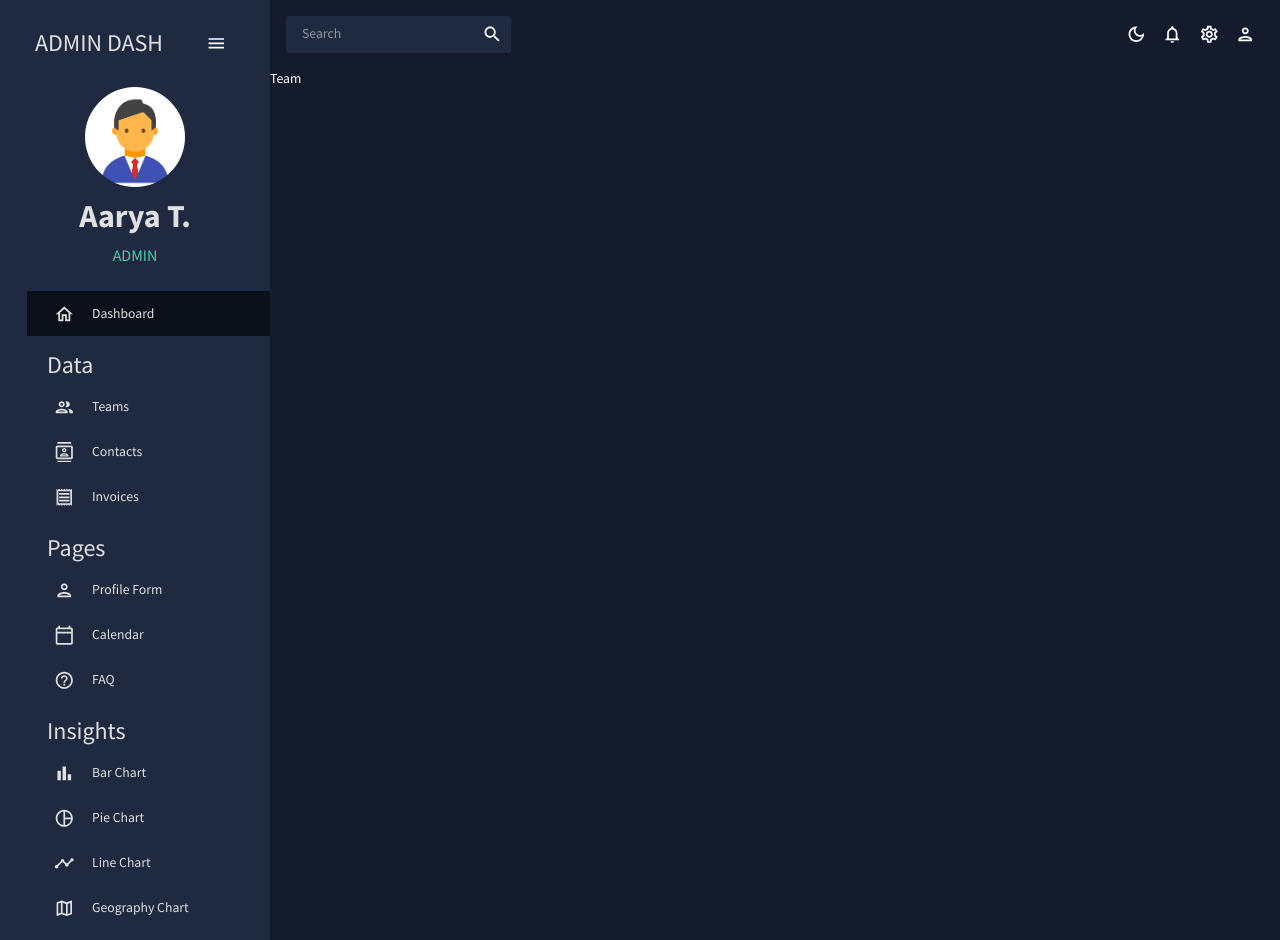
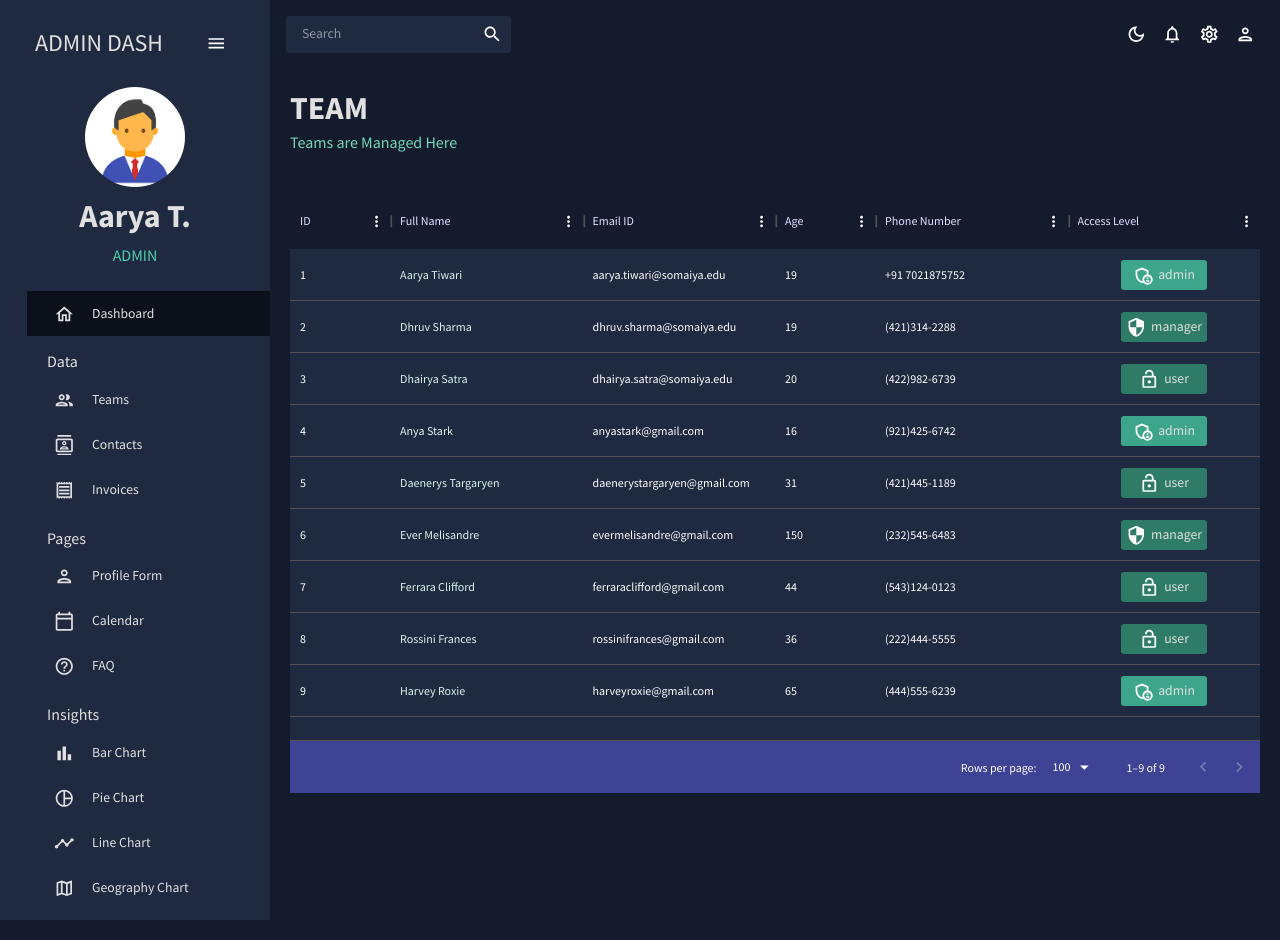
Before and after one commit to AaryaTiwari1211/Admin_Dashboard, a React (Vite) app in the folder frontend/admin_dashboard/: page /team in a window 1280 px wide. Built offline with nearby package versions, Linux system fonts and the light colour scheme.

Commit message:
Completed Team Page Using Data Grid

```diff
--- a/frontend/admin_dashboard/src/App.jsx
+++ b/frontend/admin_dashboard/src/App.jsx
@@ -4,7 +4,7 @@ import { ColorModeContext, useThemeMode } from './theme'
 import { CssBaseline, ThemeProvider } from '@mui/material'
 import Sidebar2 from "./pages/global/Sidebar/Sidebar2";
 import Topbar from './pages/global/TopBar/Topbar'
-import Dashboard from './pages/Dashboard/dashboard'
+import Dashboard from './pages/Dashboard/Dashboard'
 import Invoices from './pages/Invoices/Invoices'
 import Contacts from './pages/Contacts/Contacts'
 import Bar from './pages/Bar/Bar'
--- a/frontend/admin_dashboard/src/Data/mockData.js
+++ b/frontend/admin_dashboard/src/Data/mockData.js
@@ -3,25 +3,25 @@ import { tokens } from "../theme";
 export const mockDataTeam = [
     {
         id: 1,
-        name: "Jon Snow",
-        email: "jonsnow@gmail.com",
-        age: 35,
-        phone: "(665)121-5454",
+        name: "Aarya Tiwari",
+        email: "aarya.tiwari@somaiya.edu",
+        age: 19,
+        phone: "+91 7021875752",
         access: "admin",
     },
     {
         id: 2,
-        name: "Cersei Lannister",
-        email: "cerseilannister@gmail.com",
-        age: 42,
+        name: "Dhruv Sharma",
+        email: "dhruv.sharma@somaiya.edu",
+        age: 19,
         phone: "(421)314-2288",
         access: "manager",
     },
     {
         id: 3,
-        name: "Jaime Lannister",
-        email: "jaimelannister@gmail.com",
-        age: 45,
+        name: "Dhairya Satra",
+        email: "dhairya.satra@somaiya.edu",
+        age: 20,
         phone: "(422)982-6739",
         access: "user",
     },
--- /dev/null
+++ b/frontend/admin_dashboard/src/components/Header/Header.css
@@ -0,0 +1,10 @@
+.title{
+    transition: all;
+}
+
+.title:hover{
+    transition-duration: 0.1s;
+    transition-timing-function: linear;
+    color: #624aff;
+    cursor: pointer;
+}
--- a/frontend/admin_dashboard/src/components/Header.jsx
+++ b/frontend/admin_dashboard/src/components/Header/Header.jsx
@@ -1,6 +1,7 @@
 import React from 'react'
 import { Typography, useTheme, Box } from '@mui/material'
-import tokens from '../theme'
+import {tokens} from '../../theme'
+import './Header.css'
 
 function Header({title , subtitle}) {
     const theme = useTheme()
@@ -8,14 +9,19 @@ function Header({title , subtitle}) {
     return (
         <Box mb='30px'>
             <Typography
-                variant={h2}
+                variant='h2'
                 color={colors.grey[100]}
                 fontWeight='bold'
                 sx={{ mb: '5px' }}>
-                {title}
+                    <span className='title'>
+                        {title}
+                    </span>
             </Typography>
-            <Typography variant='h5' color={colors.green_accent[400]}>
-                {subtitle}
+            <Typography variant='h5' color={colors.greenAccent[400]}>
+                <span>
+                    {subtitle}
+                </span>
+
             </Typography>
         </Box>
     )
--- a/frontend/admin_dashboard/src/pages/Dashboard/Dashboard.jsx
+++ b/frontend/admin_dashboard/src/pages/Dashboard/Dashboard.jsx
@@ -1,8 +1,14 @@
 import React from 'react'
+import Header from '../../components/Header/Header'
+import {Box} from '@mui/material'
 
 function Dashboard() {
     return (
-        <div>Dashboard</div>
+        <Box m='20px'>
+            <Box display='flex' justifyContent='space-between' alignItems='center'>
+                <Header title='DASHBOARD' subtitle='Welcome to the Dashboard' />
+            </Box>
+        </Box>
     )
 }
 
--- a/frontend/admin_dashboard/src/pages/Team/Team.jsx
+++ b/frontend/admin_dashboard/src/pages/Team/Team.jsx
@@ -1,8 +1,130 @@
 import React from 'react'
+import { Box, Typography, useTheme } from '@mui/material'
+import { DataGrid } from '@mui/x-data-grid'
+import { tokens } from '../../theme'
+import { mockDataTeam } from '../../Data/mockData'
+import AdminPanelSettingsOutlinedIcon from '@mui/icons-material/AdminPanelSettingsOutlined'
+import LockOpenOutlinedIcon from '@mui/icons-material/LockOpenOutlined'
+import SecurityOutlinedIcon from '@mui/icons-material/SecurityOutlined'
+import Header from '../../components/Header/Header'
+import { borderBottom } from '@mui/system'
+
 
 function Team() {
+  const theme = useTheme()
+  const colors = tokens(theme.palette.mode)
+  const columns = [
+    {
+      field: 'id',
+      headerName: 'ID'
+    },
+    {
+      field: 'name',
+      headerName: 'Full Name',
+      flex: 1,
+      cellClassName: 'name-column--cell',
+    },
+    {
+      field: 'email',
+      headerName: 'Email ID',
+      flex: 1
+    },
+    {
+      field: 'age',
+      headerName: 'Age',
+      type: 'number',
+      headerAlign: 'left',
+      align: 'left',
+      cellClassName: 'age-column--cell',
+    },
+    {
+      field: 'phone',
+      headerName: 'Phone Number',
+      flex: 1,
+    },
+    {
+      field: 'access',
+      headerName: 'Access Level',
+      flex: 1,
+      renderCell: ({ row: { access } }) => {
+        return (
+          <Box
+            width='50%'
+            m='0 auto'
+            p='5px'
+            display='flex'
+            justifyContent='center'
+            backgroundColor={
+              access === 'admin'
+                ? colors.greenAccent[600]
+                : colors.greenAccent[700]
+            }
+            borderRadius='3px'
+          >
+            {
+              access === 'admin' &&
+              <AdminPanelSettingsOutlinedIcon />
+            }
+            {
+              access === 'manager' &&
+              <SecurityOutlinedIcon />
+            }
+            {
+              access === 'user' &&
+              <LockOpenOutlinedIcon />
+            }
+            <Typography
+              color={colors.grey[100]}
+              sx={{ ml: '5px' }}
+            >{access}</Typography>
+          </Box>
+        )
+      }
+    },
+  ]
   return (
-    <div>Team</div>
+    <Box m='20px'>
+      <Header title='TEAM' subtitle='Teams are Managed Here' />
+      <Box
+      m='40px 0 0 0'
+      height='75vh'
+      sx={
+        {
+          "& .MuiDataGrid-root":
+          {
+            border: 'none'
+          },
+          "& .MuiDataGrid-cell":
+          {
+            borderBottom: 'none'
+          },
+          "& .name-column--cell":
+          {
+            color: colors.greenAccent[100]
+          },
+          "& .MuiDataGrid-columnHeaders":
+          {
+            color: colors.blueAccent[100],
+            borderBottom: 'none'
+          },
+          "& .MuiDataGrid-virtualScroller":
+          {
+            backgroundColor: colors.primary[400],
+          },
+          "& .MuiDataGrid-footerContainer":
+          {
+            borderTop: 'nono',
+            backgroundColor: colors.blueAccent[700],
+          },
+        }
+      }
+      >
+        <DataGrid
+          rows={mockDataTeam}
+          columns={columns}
+        />
+      </Box>
+    </Box>
   )
 }
 
--- a/frontend/admin_dashboard/src/pages/global/Sidebar/Sidebar2.jsx
+++ b/frontend/admin_dashboard/src/pages/global/Sidebar/Sidebar2.jsx
@@ -57,7 +57,7 @@ const Sidebar2 = () => {
                 },
                 "& .pro-inner-item:hover": {
                     transitionProperty: 'all !important',
-                    transitionDelay: '0.1s !important',
+                    transitionDuration: '0.2s !important',
                     transitionTimingFunction:'ease-in-out !important',
                     backgroundColor: `${colors.primary[700]} !important`,
                 },
@@ -132,7 +132,7 @@ const Sidebar2 = () => {
                         />
 
                         <Typography
-                            variant="h3"
+                            variant="h5"
                             color={colors.grey[100]}
                             sx={{ m: "15px 0 5px 20px" }}
                         >
@@ -161,7 +161,7 @@ const Sidebar2 = () => {
                         />
 
                         <Typography
-                            variant="h3"
+                            variant="h5"
                             color={colors.grey[100]}
                             sx={{ m: "15px 0 5px 20px" }}
                         >
@@ -190,7 +190,7 @@ const Sidebar2 = () => {
                         />
 
                         <Typography
-                            variant="h3"
+                            variant="h5"
                             color={colors.grey[100]}
                             sx={{ m: "15px 0 5px 20px" }}
                         >
--- a/frontend/admin_dashboard/src/pages/global/TopBar/Topbar.jsx
+++ b/frontend/admin_dashboard/src/pages/global/TopBar/Topbar.jsx
@@ -30,7 +30,9 @@ const Topbar = () => {
 
             {/* ICONS */}
             <Box display="flex">
-                <IconButton onClick={colorMode.toggleColorMode}>
+                <IconButton
+                    onClick={colorMode.toggleColorMode}
+                >
                     {theme.palette.mode === "dark" ? (
                         <DarkModeOutlinedIcon />
                     ) : (
--- a/frontend/admin_dashboard/src/theme.js
+++ b/frontend/admin_dashboard/src/theme.js
@@ -6,7 +6,7 @@ export const tokens = (mode) => ({
     ...(mode === "dark"
         ? {
             grey: {
-                100: "#e0e0e0",
+                100: '#e0e0e0',
                 200: "#c2c2c2",
                 300: "#a3a3a3",
                 400: "#858585",
```
